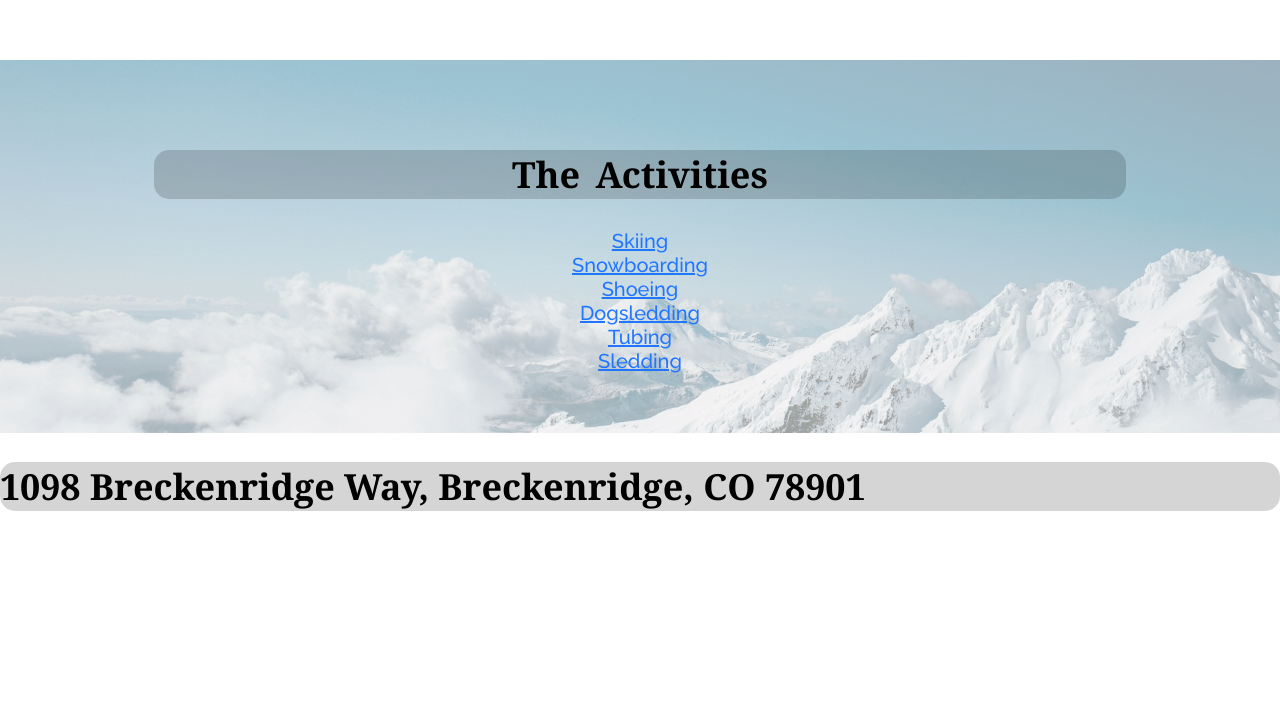
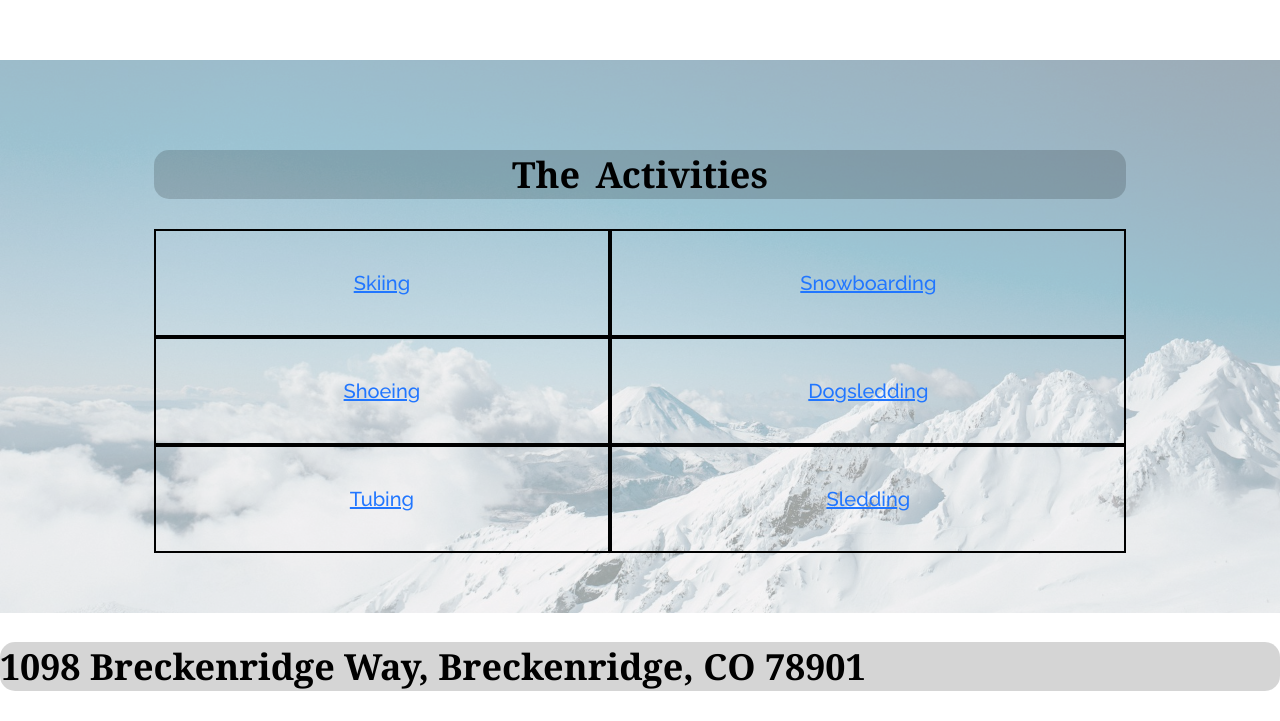
Before and after one commit to xxTarekxx/TheSummit, a plain HTML site: page index.html in a window 1280 px wide. Shown: the part 1479-2200 px from the top of the page. Before the commit the page ends 2020 px from the top, so only its background shows below. Drawn offline with Linux system fonts and the light colour scheme.

Commit message:
changing flex to grid

```diff
--- a/index.html
+++ b/index.html
@@ -49,22 +49,22 @@
     </div>
     <div class="activities-panel">
         <h2 class="activitiesHeader">The Activities</h2>
-        <a class="activity">
+        <a class="activity Skiing">
             Skiing
         </a>
-        <a class="activity">
+        <a class="activity Snowboarding">
             Snowboarding
         </a>
-        <a class="activity">
+        <a class="activity Shoeing">
             Shoeing
         </a>
-        <a class="activity">
+        <a class="activity Dogsledding">
             Dogsledding
         </a>
-        <a class="activity">
+        <a class="activity Tubing">
             Tubing
         </a>
-        <a class="activity">
+        <a class="activity Sledding">
             Sledding
         </a>
     </div>
--- a/style.css
+++ b/style.css
@@ -133,16 +133,16 @@ h2 {
     background-repeat: no-repeat;
     background-size: cover;
     word-spacing: 6px;
+    display: grid;
+    grid-template-columns: auto auto;
 }
 
 .activities-panel .activitiesHeader {
-    justify-content: flex-start;
-    align-items: flex-start;
+    grid-column: 1 / span 2;
 }
 
 .activity {
-    display: flex;
-    flex-wrap: wrap;
-    justify-content: center;
-    align-items: center;
+    grid-template-columns: auto auto;
+    padding: 40px;
+    border: black 2px solid;
 }
```
